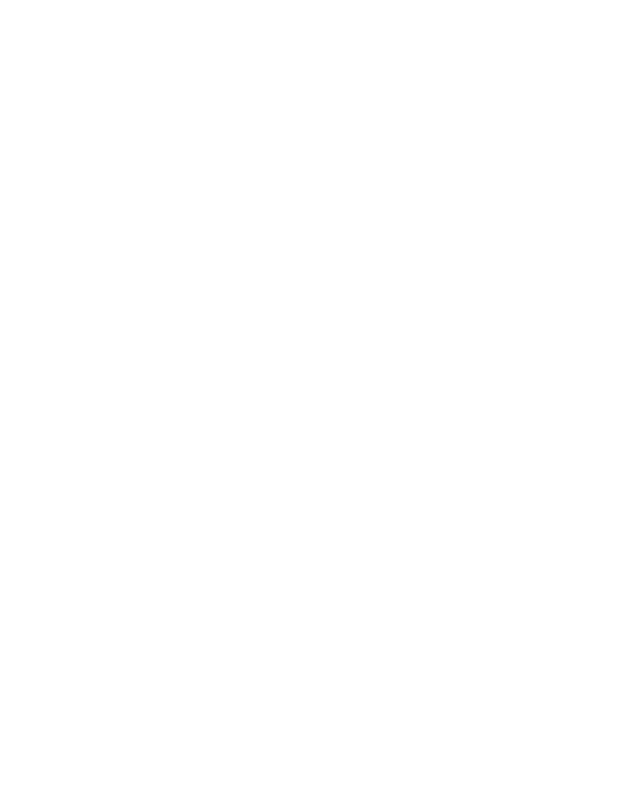
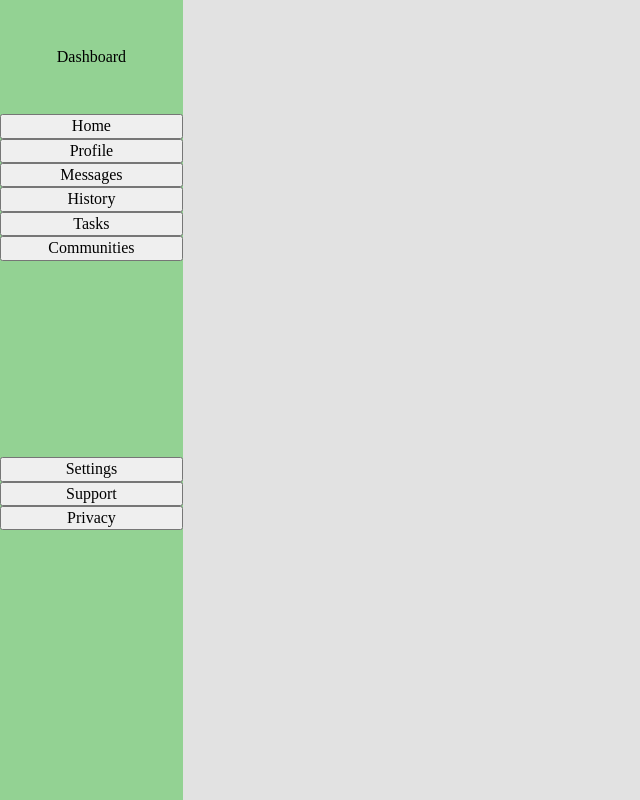
Before and after one commit to MMMMDEV/dashboard-TOP, a plain HTML site: page index.html in a window 1280 px wide. Shown: the whole page, without its empty margins (0-640 px from the left). Drawn offline with Linux system fonts and the light colour scheme.

Commit message:
started on structure for sidebar

```diff
--- a/index.html
+++ b/index.html
@@ -10,7 +10,22 @@
 </head>
 <body>
     <div class="container">
-        <div class="sidebar"></div>
+        <div class="sidebar">
+            <div class="dashboard-text">Dashboard</div>
+            <div class="user-nav-main">
+                <button class="nav-btn home">Home</button>
+                <button class="nav-btn profile">Profile</button>
+                <button class="nav-btn messages">Messages</button>
+                <button class="nav-btn history">History</button>
+                <button class="nav-btn tasks">Tasks</button>
+                <button class="nav-btn communities">Communities</button>
+            </div>
+            <div class="user-nav-adjustments">
+                <button class="nav-btn settings">Settings</button>
+                <button class="nav-btn support">Support</button>
+                <button class="nav-btn privacy">Privacy</button>
+            </div>
+        </div>
         <div class="content">
             <div class="header">
                 <div class="header-top"></div>
--- a/style.css
+++ b/style.css
@@ -1,17 +1,49 @@
+:root {
+    --background-color: rgb(226, 226, 226);
+    --main-color: rgb(147, 210, 147);
+}
+
 * {
     box-sizing: border-box;
+}
+
+html, body {
+    width: 100%;
+    height: 100%;
 }
 
 /* full page */
 
 .container {
-    display: flex;
+    display: grid;
+    grid-template-columns: 1fr 6fr;
+    width: 100%;
+    height: 100%;
+    background-color: var(--background-color);
 }
 
 /* side bar */
 
 .sidebar {
     display: grid;
+    grid-template-rows: 1fr 3fr 3fr;
+    background-color: var(--main-color);
+}
+
+.dashboard-text {
+    display: flex;
+    justify-content: center;
+    align-items: center;
+}
+
+.user-nav-main {
+    display: flex;
+    flex-direction: column;
+}
+
+.user-nav-adjustments {
+    display: flex;
+    flex-direction: column;
 }
 
 /* content */
```
